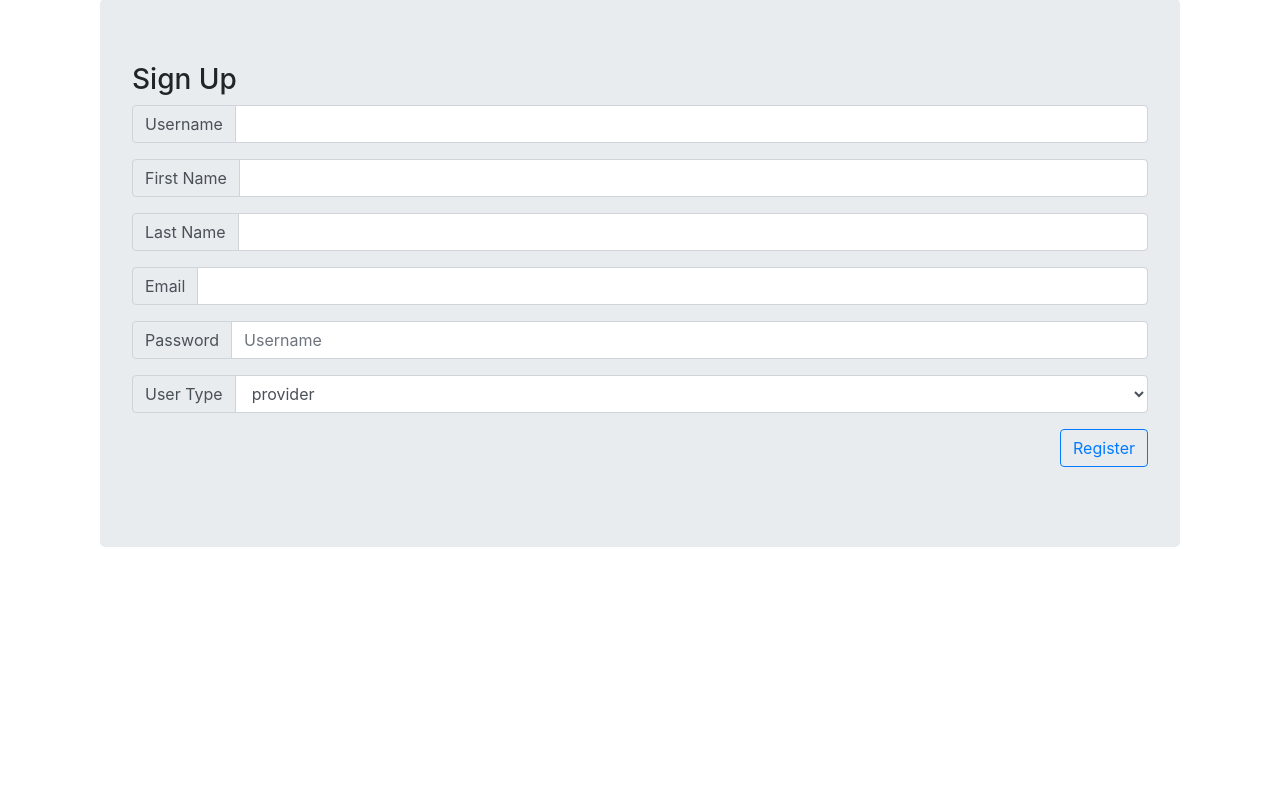
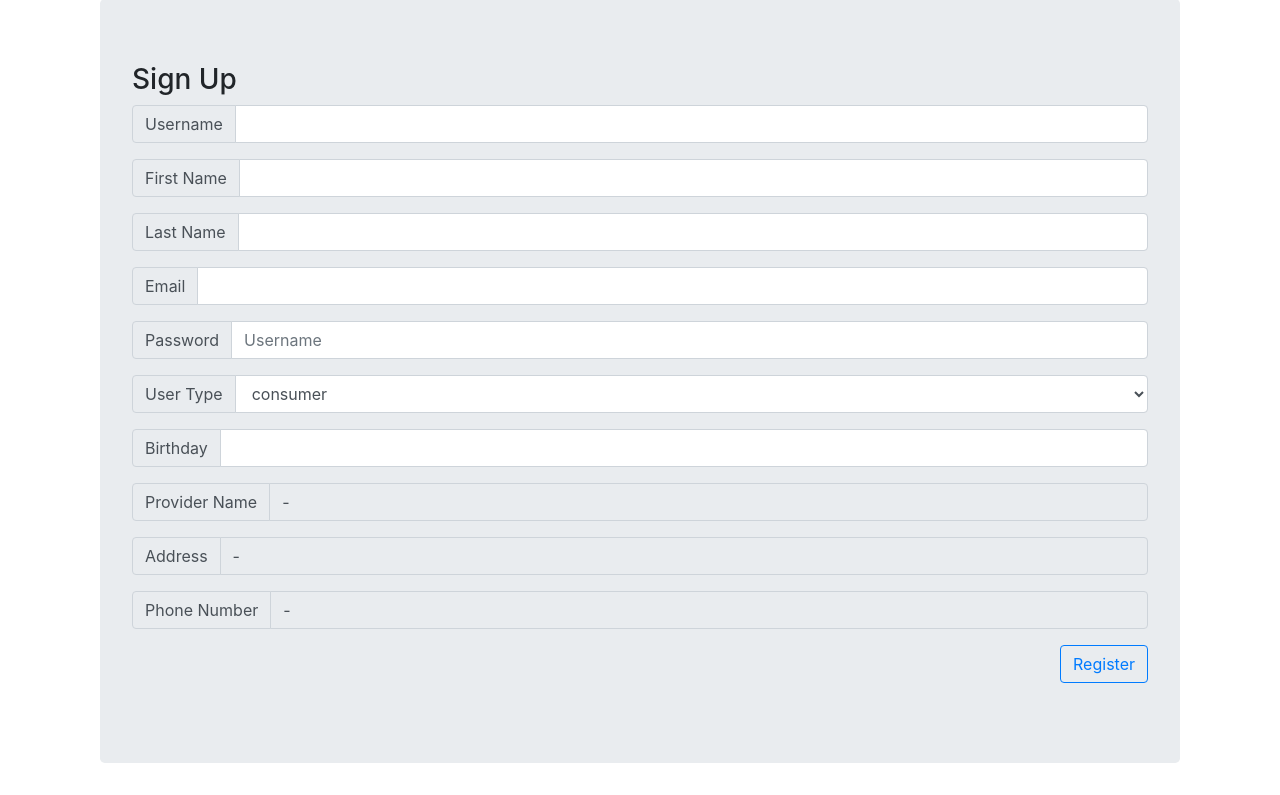
Before and after one commit to aysegulsari/SWE-573, a Django app: page /accounts/signup/ in a window 1280 px wide. Shown: the part 57-852 px from the top of the page. Before the commit the page ends 604 px from the top, so only its background shows below. Run offline with Django 3.2, Linux system fonts and the light colour scheme; some libraries are stand-ins or nearby versions.

Commit message:
issue 28 profile page is created

```diff
--- a/accounts/forms.py
+++ b/accounts/forms.py
@@ -18,7 +18,7 @@ class UserForm(forms.ModelForm):
 class UserProfileInfoForm(forms.ModelForm):
     class Meta():
         model = UserProfileInfo
-        fields = ('user_type',)
+        fields = ('user_type','birthday','provider_name','address','phone_number')
 
 
 class EditProfileForm(forms.ModelForm):
--- a/accounts/templates/accounts/signup.html
+++ b/accounts/templates/accounts/signup.html
@@ -47,11 +47,41 @@
             <div class="input-group-prepend">
               <span class="input-group-text" id="inputGroup-sizing-default">User Type</span>
             </div>
-            <select class="form-control" id="user_type" name="user_type">
+            <select class="form-control" id="user_type" name="user_type" onchange="updateVisibilityOfFields(this.value)">
+              <option value="consumer">consumer</option>
               <option value="provider">provider</option>
-              <option value="consumer">consumer</option>
             </select>
           </div>
+
+          <div class="input-group mb-3">
+            <div for="birthday" class="input-group-prepend" >
+              <span for="birthday" class="input-group-text" id="inputGroup-sizing-default">Birthday</span>
+            </div>
+            <input type="text" class="form-control" aria-label="Default" aria-describedby="inputGroup-sizing-default" id="birthday" name="birthday">
+          </div>
+
+          <div class="input-group mb-3" >
+              <div class="input-group-prepend" >
+              <span class="input-group-text" id="inputGroup-sizing-default">Provider Name</span>
+            </div>
+            <input type="text" class="form-control" aria-label="Default" aria-describedby="inputGroup-sizing-default" id="provider_name" name="provider_name">
+          </div>
+
+          <div class="input-group mb-3" >
+            <div class="input-group-prepend" >
+              <span class="input-group-text" id="inputGroup-sizing-default">Address</span>
+            </div>
+            <input type="text" class="form-control" aria-label="Default" aria-describedby="inputGroup-sizing-default" id="address" name="address">
+          </div>
+
+          <div class="input-group mb-3" >
+            <div class="input-group-prepend" >
+              <span class="input-group-text" id="inputGroup-sizing-default">Phone Number</span>
+            </div>
+            <input type="text" class="form-control" aria-label="Default" aria-describedby="inputGroup-sizing-default" id="phone_number" name="phone_number">
+          </div>
+
+
         <div class="form-group row text-right">
           <div class="col-xl-12 col-lg-12 col-md-12 col-sm-12 col-12">
             <input type="submit" class="btn btn-outline-primary" value="Register"></input>
@@ -59,7 +89,39 @@
         </div>
         </div>
       </form>
+      {{errorMessage}}
     {% endif %}
   </div>
 </div>
+
+<script type="text/javascript">
+  $(document).ready(function(){
+    $(function(e){
+      updateVisibilityOfFields();
+    })
+	})
+  function updateVisibilityOfFields(){
+    if($("#user_type").val()=="provider"){
+        $("#birthday").val("-");
+        $("#phone_number").val(" ");
+        $("#address").val(" ");
+        $("#provider_name").val(" ");
+        document.getElementById("birthday").readOnly = true;
+        document.getElementById("phone_number").readOnly =false;
+        document.getElementById("address").readOnly =false;
+        document.getElementById("provider_name").readOnly =false;
+    }
+    else {
+        $("#birthday").val(" ");
+        $("#phone_number").val("-");
+        $("#address").val("-");
+        $("#provider_name").val("-");
+      document.getElementById("birthday").readOnly=false;
+      document.getElementById("phone_number").readOnly= true;
+      document.getElementById("address").readOnly= true;
+      document.getElementById("provider_name").readOnly= true;
+    }
+  }
+</script>
+
 {% endblock %}
--- a/accounts/urls.py
+++ b/accounts/urls.py
@@ -1,7 +1,7 @@
 from django.urls import path
 from django.contrib.auth import views as auth_views
 from . import views
-from accounts.views import RecipeListView,RecipeDetailView,RecipeJustDetailView
+from accounts.views import RecipeListView,RecipeDetailView,MyProfileView
 
 app_name ='accounts'
 
@@ -10,9 +10,9 @@ urlpatterns=[
     path('user_login/',views.user_login,name='user_login'),
     path('edit_user_profile/',views.edit_user_profile,name='edit_user_profile'),
     path('change_password/',views.change_password,name='change_password'),
+    path('profile_page/',MyProfileView.as_view(),name='profile_page'),
     path('create_recipe/',views.create_recipe,name='create_recipe'),
     path('list_recipes/',RecipeListView.as_view(),name='list_recipes'),
-    #path('list_recipes/update/<int:pk>',RecipeDetailView.as_view(),name='recipe_update_details'),
     path('list_recipes/<int:pk>',RecipeDetailView.as_view(),name='recipe_details'),
     path('search_ingredient/',views.search_ingredient,name='search_ingredient'),
 
--- a/accounts/views.py
+++ b/accounts/views.py
@@ -1,19 +1,21 @@
 from django.shortcuts import render
-from .forms import UserForm,UserProfileInfoForm,EditProfileForm,CreateRecipeForm,PasswordChangeCustomForm,UpdateRecipeForm
+from .forms import UserForm, UserProfileInfoForm, EditProfileForm, CreateRecipeForm, PasswordChangeCustomForm, \
+    UpdateRecipeForm
 from django.urls import reverse_lazy
 from django.contrib.auth import authenticate, login, logout
 from django.http import HttpResponseRedirect, HttpResponse
 from django.urls import reverse
 from django.contrib.auth.decorators import login_required
 from django.contrib.auth.forms import PasswordChangeForm
-from .models import Recipe
+from .models import Recipe, UserProfileInfo
 import json
 from urllib.request import urlopen
-from django.views.generic import (View,TemplateView,
-                                ListView,DetailView,
-                                CreateView,DeleteView,
-                                UpdateView)
+from django.views.generic import (View, TemplateView,
+                                  ListView, DetailView,
+                                  CreateView, DeleteView,
+                                  UpdateView)
 from django.shortcuts import redirect
+
 
 @login_required
 def user_logout(request):
@@ -22,42 +24,41 @@ def user_logout(request):
     # Return to homepage.
     return HttpResponseRedirect(reverse_lazy("login"))
 
+
 def register(request):
-    registered=False
-    errorMessage=""
+    registered = False
+    errorMessage = ""
     if request.method == 'POST':
         user_form = UserForm(data=request.POST)
         profile_form = UserProfileInfoForm(data=request.POST)
 
         if user_form.is_valid() and profile_form.is_valid():
             user = user_form.save()
-            password=request.POST.get('password')
+            password = request.POST.get('password')
             user.set_password(password)
             user.save()
-
             profile = profile_form.save(commit=False)
             profile.user = user
             profile.save()
             registered=True
             errorMessage = "Registered"
-
         else:
-            print(user_form.errors,profile_form.errors)
-            errorMessage="Not registered"
-
+            print(user_form.errors, profile_form.errors)
+            errorMessage = "Not registered"
     else:
         user_form = UserForm()
         profile_form = UserProfileInfoForm()
 
-    return render(request,'accounts/signup.html',
-                          {'user_form':user_form,
-                          'profile_form':profile_form,
-                           'registered':registered,
-                           'error_Message':errorMessage})
+    return render(request, 'accounts/signup.html',
+                  {'user_form': user_form,
+                   'profile_form': profile_form,
+                   'registered': registered,
+                   'error_Message': errorMessage})
+
 
 def user_login(request):
-    loginFailed=False
-    errorMessage=""
+    loginFailed = False
+    errorMessage = ""
     if request.method == 'POST':
         username = request.POST.get('username')
         password = request.POST.get('password')
@@ -65,23 +66,24 @@ def user_login(request):
 
         if user:
             if user.is_active:
-                login(request,user)
+                login(request, user)
                 return HttpResponseRedirect(reverse_lazy("home"))
             else:
-                loginFailed=True
-                errorMessage="Your account is not active"
-                #return HttpResponse("Your account is not active.")
+                loginFailed = True
+                errorMessage = "Your account is not active"
+                # return HttpResponse("Your account is not active.")
         else:
-            loginFailed=True
-            errorMessage="Invalid login,check your username and password!"
+            loginFailed = True
+            errorMessage = "Invalid login,check your username and password!"
 
-    return render(request, 'accounts/login.html', {'loginFailed':loginFailed,
-                                                    'errorMessage':errorMessage})
+    return render(request, 'accounts/login.html', {'loginFailed': loginFailed,
+                                                   'errorMessage': errorMessage})
+
 
 def edit_user_profile(request):
     isUpdated = False
     if request.method == 'POST':
-        edit_profile_form = EditProfileForm(data=request.POST,instance=request.user)
+        edit_profile_form = EditProfileForm(data=request.POST, instance=request.user)
 
         if edit_profile_form.is_valid():
             edit_profile_form.save()
@@ -92,17 +94,17 @@ def edit_user_profile(request):
 
     else:
         edit_profile_form = EditProfileForm(instance=request.user)
-        #edit_profile_form.email=request.user
+        # edit_profile_form.email=request.user
 
-    return render(request,'accounts/editProfil.html',
-                          {'edit_profile_form':edit_profile_form,
-                           'isUpdated':isUpdated})
+    return render(request, 'accounts/editProfil.html',
+                  {'edit_profile_form': edit_profile_form,
+                   'isUpdated': isUpdated})
 
 
 def change_password(request):
     isChanged = False
     if request.method == 'POST':
-        change_password_form = PasswordChangeCustomForm(data=request.POST,user=request.user)
+        change_password_form = PasswordChangeCustomForm(data=request.POST, user=request.user)
 
         if change_password_form.is_valid():
             change_password_form.save()
@@ -113,135 +115,158 @@ def change_password(request):
 
     else:
         change_password_form = PasswordChangeCustomForm(user=request.user)
-        #edit_profile_form.email=request.user
+        # edit_profile_form.email=request.user
 
-    return render(request,'accounts/changePassword.html',
-                          {'change_password_form':change_password_form,
-                           'isChanged':isChanged})
+    return render(request, 'accounts/changePassword.html',
+                  {'change_password_form': change_password_form,
+                   'isChanged': isChanged})
+
 
 def create_recipe(request):
-    title=""
-    description =""
+    title = ""
+    description = ""
     instructions = ""
     duration = ""
-    level= ""
+    level = ""
     ingredients = ""
-    error_Message=""
-    isOk=""
-    if request.method=='POST':
-        user_form=CreateRecipeForm(request.POST)
+    error_Message = ""
+    isOk = ""
+    if request.method == 'POST':
+        user_form = CreateRecipeForm(request.POST)
         if user_form.is_valid():
-            user=request.user
-            title=user_form.cleaned_data.get('title')
+            user = request.user
+            title = user_form.cleaned_data.get('title')
             description = user_form.cleaned_data.get('description')
             instructions = user_form.cleaned_data.get('instructions')
-            duration =  user_form.cleaned_data.get('duration')
-            level=request.POST.get('level')
+            duration = user_form.cleaned_data.get('duration')
+            level = request.POST.get('level')
             ingredients = request.POST.get('hiddenIngList')
-            nutrients=request.POST.get('nutrientsTotal')
-            #ingredients=""
-            #for ing in ingList:
+            nutrients = request.POST.get('nutrientsTotal')
+            # ingredients=""
+            # for ing in ingList:
             #    ingredients+="ing"
 
             if ingredients is None:
-                error_Message="First select ingredients!"
-                isOk="First select ingredients!"
+                error_Message = "First select ingredients!"
+                isOk = "First select ingredients!"
             else:
-                Recipe.objects.create(user=user,title=title,description=description,instructions=instructions,duration=duration,level=level,ingredients=ingredients,nutrients=nutrients)
-                isOk= "saved with "+ ingredients
+                Recipe.objects.create(user=user, title=title, description=description, instructions=instructions,
+                                      duration=duration, level=level, ingredients=ingredients, nutrients=nutrients)
+                isOk = "saved with " + ingredients
                 return HttpResponseRedirect(reverse_lazy("accounts:list_recipes"))
     else:
-        user_form=CreateRecipeForm()
+        user_form = CreateRecipeForm()
         if user_form.is_valid():
-            Recipe.objects.create(user=user,title=title,description=description,instructions=instructions,duration=duration,level=level,ingredients=ingredients)
+            Recipe.objects.create(user=user, title=title, description=description, instructions=instructions,
+                                  duration=duration, level=level, ingredients=ingredients)
+
+    return render(request, 'accounts/create_recipe.html',
+                  {'user_form': user_form,
+                   'title': title,
+                   'description': description,
+                   'instructions': instructions,
+                   'duration': duration,
+                   'level': level,
+                   'ingredients': ingredients,
+                   'error_Message': error_Message,
+                   'isOk': isOk,
+                   })
 
 
-    return render(request,'accounts/create_recipe.html',
-                          {'user_form':user_form,
-                            'title':title,
-                            'description':description,
-                            'instructions':instructions,
-                            'duration':duration,
-                            'level':level,
-                            'ingredients': ingredients,
-                            'error_Message':error_Message,
-                            'isOk':isOk,
-                           })
-
 def search_ingredient(request):
-    if request.method=="GET":
-        search_term=request.GET.get('search_term',None)
-        api_key="hExa857fawOBmDsWG4ii7gpzUqBEDKJ2aGn0nzvx"
-        url="https://api.nal.usda.gov/fdc/v1/foods/search?api_key={}&query={}".format(api_key,"search_term")
+    if request.method == "GET":
+        search_term = request.GET.get('search_term', None)
+        api_key = "hExa857fawOBmDsWG4ii7gpzUqBEDKJ2aGn0nzvx"
+        url = "https://api.nal.usda.gov/fdc/v1/foods/search?api_key={}&query={}".format(api_key, "search_term")
         serialized_data = urlopen(url).read()
         data = json.loads(serialized_data)
-        isSearchOk=True
-        foods=data["foods"]
-        return JsonResponse({"foods":foods}, status=200)
+        isSearchOk = True
+        foods = data["foods"]
+        return JsonResponse({"foods": foods}, status=200)
     else:
-        return JsonResponse({"success":False}, status=400)
+        return JsonResponse({"success": False}, status=400)
 
 
 class RecipeListView(ListView):
     def get(self, request):
-        errorMessage=""
-        recipes=Recipe.objects.filter(user=request.user)
+        errorMessage = ""
+        recipes = Recipe.objects.filter(user=request.user)
         if recipes is None:
-            errorMessage="No recipe is created!"
-        return render(request,'accounts/list_recipes.html',
-                                  {'recipes':recipes,
-                                    'errorMessage':errorMessage,
-                                    'username':request.user,
-                                   })
+            errorMessage = "No recipe is created!"
+        return render(request, 'accounts/list_recipes.html',
+                      {'recipes': recipes,
+                       'errorMessage': errorMessage,
+                       'username': request.user,
+                       })
+
 
 class RecipeDetailView(DetailView):
-    def get(self,request,**kwargs):
-        errorMessage=""
-        if request.method=="GET":
+    def get(self, request, **kwargs):
+        errorMessage = ""
+        if request.method == "GET":
             id = self.kwargs.get('pk')
-            recipe=Recipe.objects.get(pk=id)
+            recipe = Recipe.objects.get(pk=id)
             if recipe is None:
-                errorMessage="No recipe is created!"
-        return render(request,'accounts/recipe_details.html',
-                          {'recipe':recipe,
-                           'errorMessage':errorMessage,
-                           })
-    def post(self,request,**kwargs):
-        errorMessage=""
-        user_form=UpdateRecipeForm(request.POST)
-        if request.method=="POST":
+                errorMessage = "No recipe is created!"
+        return render(request, 'accounts/recipe_details.html',
+                      {'recipe': recipe,
+                       'errorMessage': errorMessage,
+                       })
+
+    def post(self, request, **kwargs):
+        errorMessage = ""
+        user_form = UpdateRecipeForm(request.POST)
+        if request.method == "POST":
             id = self.kwargs.get('pk')
-            recipe=Recipe.objects.get(pk=id)
+            recipe = Recipe.objects.get(pk=id)
             if user_form.is_valid():
-                recipe.title=user_form.cleaned_data.get('title')
+                recipe.title = user_form.cleaned_data.get('title')
                 recipe.description = user_form.cleaned_data.get('description')
                 recipe.instructions = user_form.cleaned_data.get('instructions')
-                recipe.duration =  user_form.cleaned_data.get('duration')
-                recipe.level=request.POST.get('level')
+                recipe.duration = user_form.cleaned_data.get('duration')
+                recipe.level = request.POST.get('level')
                 recipe.ingredients = request.POST.get('hiddenIngList')
-                recipe.nutrients=request.POST.get('nutrientsTotal')
+                recipe.nutrients = request.POST.get('nutrientsTotal')
                 if recipe.ingredients is None:
-                    error_Message="First select ingredients!"
+                    error_Message = "First select ingredients!"
                 else:
                     if request.POST.get("Update"):
                         recipe.save()
                     else:
                         recipe.delete()
                         return redirect(reverse('accounts:list_recipes'))
-            return render(request,'accounts/recipe_details.html',
-                          {'recipe':recipe,
-                           'errorMessage':errorMessage,
+            return render(request, 'accounts/recipe_details.html',
+                          {'recipe': recipe,
+                           'errorMessage': errorMessage,
                            })
 
+
 class RecipeJustDetailView(DetailView):
-    def get(self,request,**kwargs):
-        errorMessage=""
-        if request.method=="GET":
+    def get(self, request, **kwargs):
+        errorMessage = ""
+        if request.method == "GET":
             id = self.kwargs.get('pk')
-            recipe=Recipe.objects.get(pk=id)
+            recipe = Recipe.objects.get(pk=id)
             if recipe is None:
-                errorMessage="No recipe is created!"
-        return render(request,'accounts/recipe_just_details.html',
-                          {'recipe':recipe,
-                           'errorMessage':errorMessage,
-                           })
+                errorMessage = "No recipe is created!"
+        return render(request, 'accounts/recipe_just_details.html',
+                      {'recipe': recipe,
+                       'errorMessage': errorMessage,
+                       })
+
+
+class MyProfileView(DetailView):
+    def get(self, request, **kwargs):
+        errorMessage = ""
+        if request.method == "GET":
+            # id = self.kwargs.get('pk')
+            user = request.user
+            userProfile = UserProfileInfo.objects.get(user=user)
+            # if recipe is None:
+            #    errorMessage="No recipe is created!"
+        return render(request, 'accounts/profile.html',
+                      {'user': user,
+                       'userProfile':userProfile,
+                       'user_type': userProfile.user_type,
+                       'errorMessage': errorMessage,
+                       })
--- a/templates/base.html
+++ b/templates/base.html
@@ -16,6 +16,7 @@
         <div class="navbar-nav align-items-center">
           <a class="navbar-brand mynav" href="{% url 'home' %}">HungryForRecipe</a>
           {% if user.is_authenticated %}
+          <a class="nav-item nav-link" href="{% url 'accounts:profile_page' %}" class="btn btn-simple">Profile</a>
           <a class="nav-item nav-link" href="{% url 'accounts:create_recipe' %}" class="btn btn-simple">Create Recipe</a>
           <a class="nav-item nav-link" href="{% url 'accounts:list_recipes' %}" class="btn btn-simple">My Recipes</a>
 
```
Also changed, not shown: accounts/models.py (+9 -1 lines), accounts/templates/accounts/profile.html (added, +39 -0 lines), accounts/migrations/0015_auto_20200619_1649.py (added), accounts/migrations/0016_auto_20200619_1759.py (added), accounts/migrations/0017_auto_20200619_1836.py (added), accounts/migrations/0018_auto_20200619_2023.py (added).
